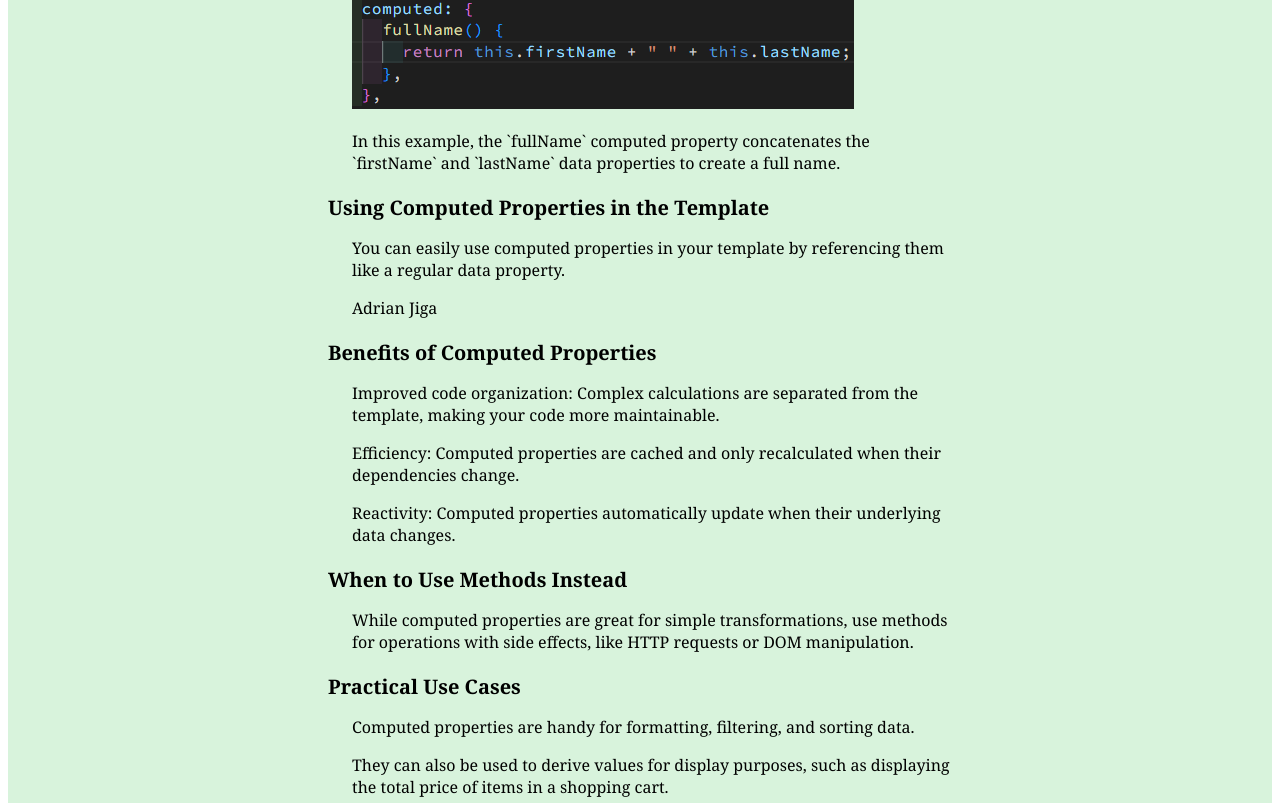
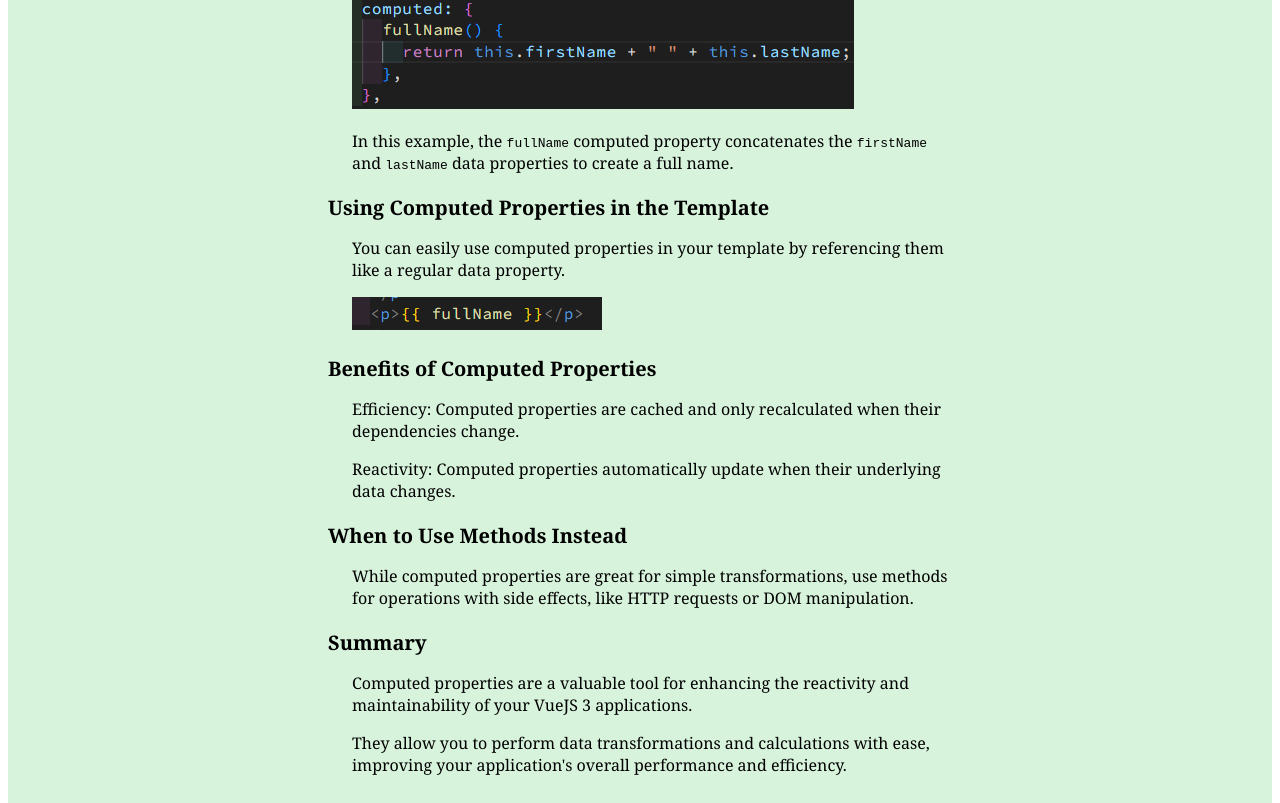
Before and after one commit to adrianjiga/vue-presentation-app, a Vue app: page /slide6 in a window 1280 px wide. Shown: the part 877-1680 px from the top of the page. Built offline with nearby package versions, Linux system fonts and the light colour scheme.

Commit message:
wrap up computed properties slide

```diff
--- a/src/components/Slide6.vue
+++ b/src/components/Slide6.vue
@@ -28,7 +28,7 @@
 		<div class="content">
 			<p>
 				To create a computed property, define it within your component using
-				the `computed` property.
+				the <strong>computed</strong> property.
 			</p>
 			<p></p>
 		</div>
@@ -39,8 +39,9 @@
 				<img src="../assets/computed-example.png" alt="computed example" />
 			</p>
 			<p>
-				In this example, the `fullName` computed property concatenates the
-				`firstName` and `lastName` data properties to create a full name.
+				In this example, the <code>fullName</code> computed property
+				concatenates the <code>firstName</code> and
+				<code>lastName</code> data properties to create a full name.
 			</p>
 		</div>
 
@@ -50,15 +51,11 @@
 				You can easily use computed properties in your template by
 				referencing them like a regular data property.
 			</p>
-			<p>{{ fullName }}</p>
+			<img src="../assets/computed-reference.png" alt="computed reference" />
 		</div>
 
 		<h2 class="sub-title">Benefits of Computed Properties</h2>
 		<div class="content">
-			<p>
-				Improved code organization: Complex calculations are separated from
-				the template, making your code more maintainable.
-			</p>
 			<p>
 				Efficiency: Computed properties are cached and only recalculated
 				when their dependencies change.
@@ -78,18 +75,6 @@
 			</p>
 		</div>
 
-		<h2 class="sub-title">Practical Use Cases</h2>
-		<div class="content">
-			<p>
-				Computed properties are handy for formatting, filtering, and sorting
-				data.
-			</p>
-			<p>
-				They can also be used to derive values for display purposes, such as
-				displaying the total price of items in a shopping cart.
-			</p>
-		</div>
-
 		<h2 class="sub-title">Summary</h2>
 		<div class="content">
 			<p>
@@ -99,7 +84,7 @@
 			<p>
 				They allow you to perform data transformations and calculations with
 				ease, improving your application's overall performance and
-				organization.
+				efficiency.
 			</p>
 		</div>
 	</div>
```
Also changed, not shown: src/assets/computed-reference.png (added).
